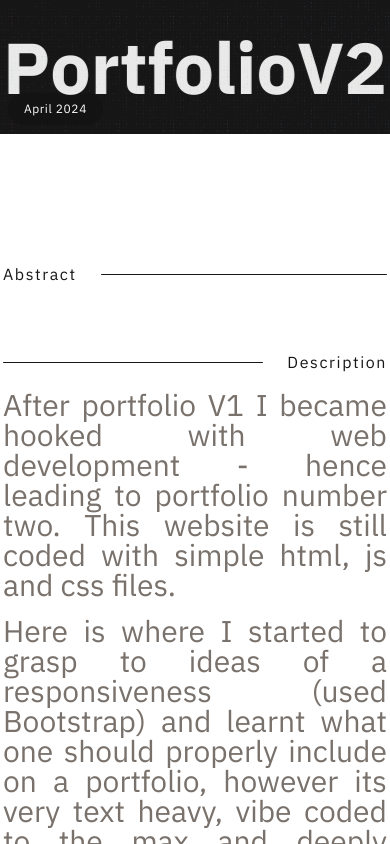
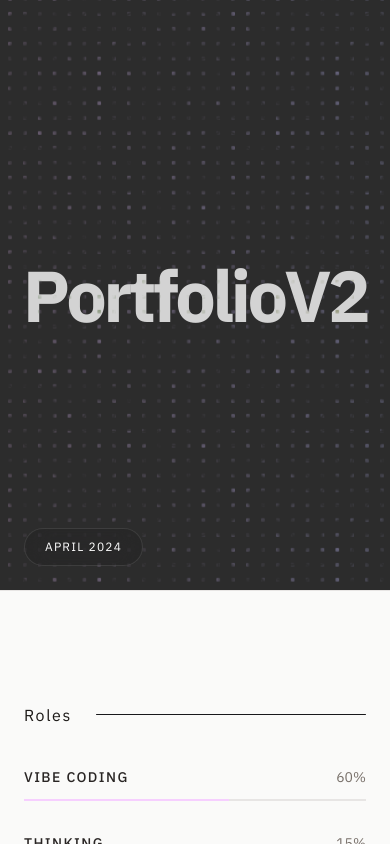
Before and after one commit to ToadBoyChen/new_portfolio, a Next.js app: page /portfolio/portfolio-2 in a window 390 px wide. Built offline with nearby package versions, Linux system fonts and the light colour scheme.

Commit message:
vibe coded - gemini improved content flow

```diff
--- a/components/PortfolioAbstract.tsx
+++ b/components/PortfolioAbstract.tsx
@@ -19,7 +19,6 @@ interface PortfolioAbstractProps {
     content: Record<string, string>;
     color: string;
 }
-
 
 export default function PortfolioAbstract(props: PortfolioAbstractProps) {
     const width = 400;
@@ -51,7 +50,7 @@ export default function PortfolioAbstract(props: PortfolioAbstractProps) {
         photoAlbumLength,
         (i) => ({
             opacity: i === currentImageIndex ? 1 : 0,
-            y: i === currentImageIndex ? 0 : 80,
+            y: i === currentImageIndex ? 0 : 20,
         }),
         [currentImageIndex]
     );
@@ -114,77 +113,93 @@ export default function PortfolioAbstract(props: PortfolioAbstractProps) {
     };
 
     return (
-        <section>
-            <div className="relative border-b">
-                <div className="z-10 text-white mix-blend-difference text-7xl md:text-8xl font-black leading-none justify-center tracking-normal sm:tracking-wide md:tracking-widest absolute top-1/2 -translate-y-1/2 left-1/2 -translate-x-1/2">
+        <section className="bg-stone-50 min-h-screen text-stone-900 selection:bg-stone-900 selection:text-stone-50">
+            {/* Hero Section */}
+            <div className="relative h-[70vh] min-h-[500px] w-full border-b border-stone-200 overflow-hidden flex items-center justify-center">
+                <div className="absolute inset-0 z-0">
+                    <img
+                        src={props.bannerImage}
+                        alt={`${props.name} banner`}
+                        className="w-full h-full object-cover object-top opacity-90"
+                    />
+                </div>
+                <div className="relative z-10 w-full text-center text-white mix-blend-difference text-7xl md:text-9xl font-black leading-none tracking-tighter">
                     <IntroText
                         text={props.name}
                         direction="left"
                         spacing={false}
                     />
                 </div>
-                <img
-                    src={props.bannerImage}
-                    alt={`${props.name} banner`}
-                    className="w-full object-cover object-top max-h-100 lg:max-h-70"
-                />
-                <p className="absolute bottom-2 left-2 tracking-wider bg-black/10 px-4 py-2 rounded-4xl backdrop-blur-sm text-xs">
-                    <span className="text-white mix-blend-difference">{props.date}</span>
+                <div className="absolute bottom-6 left-6 md:bottom-10 md:left-10 z-20">
+                    <p className="tracking-widest bg-black/10 px-5 py-2.5 rounded-full backdrop-blur-md text-xs font-mono uppercase border border-white/10">
+                        <span className="text-white drop-shadow-sm">{props.date}</span>
                     </p>
                 </div>
-
-            <div className="mx-auto max-w-sm sm:max-w-md md:max-w-xl lg:max-w-3xl fle flex-col items-center">
-
-                <div className="mt-32" />
-                <CustomDiv label="Abstract" align="left" />
-
-                <div className="mt-16" />
-                <CustomDiv label="Description" align="right" />
-                <div className="space-y-4">
-                    {props.description.map((para, i) => (
-                        <p key={i} className="text-stone-500 text-3xl leading-none text-justify">
-                            {para}
-                        </p>
-                    ))}
             </div>
 
-                <div className="mt-16" />
-                <CustomDiv label="Roles" align="right" />
+            {/* Main Content Grid */}
+            <div className="max-w-screen-2xl mx-auto px-6 md:px-12 w-full">
+                <div className="grid grid-cols-1 lg:grid-cols-12 gap-16 lg:gap-24 py-24 lg:py-40">
+
+                    {/* Left Column: Metadata (Roles & Stack) */}
+                    <div className="lg:col-span-4 flex flex-col gap-24">
+                        <div>
+                            <CustomDiv label="Roles" align="left" />
                             <ul className="flex flex-col gap-8 mt-10">
                                 {Object.entries(props.roles).map(([role, percent]) => (
                                     <RoleBar key={role} role={role} percent={percent} color={props.color} />
                                 ))}
                             </ul>
+                        </div>
 
-                <div className="mt-16" />
-                <CustomDiv label="Technical Stack" align="right" />
-                <ul className="grid grid-cols-2 md:grid-cols-4 gap-8 mt-12">
+                        <div>
+                            <CustomDiv label="Technical Stack" align="left" />
+                            <ul className="flex flex-col gap-0 mt-8 border-t border-stone-200">
                                 {props.stack.map((tech, i) => (
-                        <li key={i} className="flex items-baseline gap-2 border-b border-stone-200">
-                            <span className="text-xs text-stone-400">{(i + 1).toString()}</span>
-                            <span className="text-stone-800 tracking-tight text-xl md:text-2xl">{tech}</span>
+                                    <li key={i} className="flex items-center justify-between py-4 border-b border-stone-200 group">
+                                        <span className="text-xs text-stone-400 font-mono tracking-widest">
+                                            {(i + 1).toString().padStart(2, '0')}
+                                        </span>
+                                        <span className="text-stone-800 tracking-tight text-lg md:text-xl font-medium transition-transform group-hover:-translate-x-2">
+                                            {tech}
+                                        </span>
                                     </li>
                                 ))}
                             </ul>
+                        </div>
+                    </div>
 
-                <div className="w-full relative flex flex-col items-center mt-32">
-                    <CustomDiv label={"Images"} align="left" />
+                    {/* Right Column: Narrative */}
+                    <div className="lg:col-span-7 lg:col-start-6">
+                        <CustomDiv label="Abstract" align="left" />
+                        <div className="mt-12 space-y-8">
+                            {props.description.map((para, i) => (
+                                <p key={i} className="text-stone-600 text-2xl md:text-3xl leading-snug tracking-tight text-justify font-light">
+                                    {para}
+                                </p>
+                            ))}
+                        </div>
+                    </div>
+                </div>
+            </div>
+
+            {/* Immersive Gallery Section */}
+            <div className="w-full relative flex flex-col items-center py-24 bg-stone-100 overflow-hidden border-y border-stone-200">
+                <div className="max-w-screen-2xl w-full px-6 md:px-12 mb-16">
+                    <CustomDiv label="Visual Documentation" align="center" />
+                </div>
+
                 <div
-                        className="relative w-screen h-100 flex justify-center items-center cursor-none touch-pan-y select-none"
-
+                    className="relative w-screen h-[500px] flex justify-center items-center cursor-none touch-pan-y select-none"
                     onClick={handleContainerClick}
                     onTouchStart={onTouchStart}
                     onTouchMove={onTouchMove}
                     onTouchEnd={onTouchEnd}
                 >
-                        <div
-                            className="w-1/2 absolute left-0 top-0 h-full"
-                            {...getHoverProps("Prev", props.color)}
-                        />
-                        <div
-                            className="w-1/2 absolute right-0 top-0 h-full"
-                            {...getHoverProps("Next", props.color)}
-                        />
+                    {/* Invisible Hitboxes for Hover Cursor */}
+                    <div className="w-1/2 absolute left-0 top-0 h-full z-40" {...getHoverProps("Prev", props.color)} />
+                    <div className="w-1/2 absolute right-0 top-0 h-full z-40" {...getHoverProps("Next", props.color)} />
+
                     {springs.map(({ x, scale, zIndex, opacity }, i) => (
                         <animated.div
                             key={i}
@@ -199,36 +214,42 @@ export default function PortfolioAbstract(props: PortfolioAbstractProps) {
                         >
                             <img
                                 src={Object.entries(props.content)[i][1]}
-                                    alt={`${props.name} photo ${i}`}
-                                    className="w-full h-full object-cover rounded-lg"
+                                alt={`${props.name} documentation ${i}`}
+                                className="w-full h-full object-cover rounded-xl shadow-2xl"
                             />
                         </animated.div>
                     ))}
                 </div>
-                    <div className="relative w-full flex justify-center">
+
+                {/* Caption Container */}
+                <div className="relative w-full max-w-3xl px-6 h-32 mt-12 flex justify-center">
                     {textSprings.map(({ opacity, y }, i) => (
                         <animated.p
                             key={i}
-                                className="absolute tracking-tighter text-justify text-lg text-stone-800 md:text-xl"
+                            className="absolute inset-x-0 mx-auto text-center tracking-tight text-stone-600 md:text-lg font-light leading-relaxed"
                             style={{
                                 opacity,
                                 transform: y.to(v => `translate3d(0, ${v}px, 0)`),
                             }}
                         >
-                                <span className="mr-2 text-xs text-stone-400">{i}</span>
-                                {Object.entries(props.content)[i][0]}
+                            <span className="block text-xs text-stone-400 font-mono mb-2 uppercase tracking-widest">
+                                Fig. {(i + 1).toString().padStart(2, '0')}
+                            </span>
+                            {Object.entries(props.content)[i][0].replace(/Figure [a-zA-Z]+:/, '')}
                         </animated.p>
                     ))}
                 </div>
             </div>
 
-                <div className="mt-64 mb-16" />
-                <ul className="gap-6 flex flex-col absolute w-[80vw] left-1/2 -translate-x-1/2">
-                    <CustomDiv label={"Links"} align="left" />
+            {/* Links Footer */}
+            <div className="max-w-4xl mx-auto px-6 w-full py-32 md:py-48">
+                <CustomDiv label="External Links" align="left" />
+                <ul className="flex flex-col gap-6 mt-12">
                     {Object.entries(props.links).map(([label, url]) => (
                         <li
                             key={label}
                             {...getHoverProps("Go To", props.color)}
+                            className="group"
                         >
                             <PortfolioAbstractEntry
                                 link={url}
@@ -252,14 +273,14 @@ function RoleBar({ role, percent, color }: { role: string; percent: number; colo
     return (
         <div ref={ref} className="w-full">
             <div className="flex justify-between items-end mb-3">
-                <p className="text-sm tracking-widest text-stone-600">
+                <p className="text-sm tracking-widest text-stone-800 uppercase font-medium">
                     {role}
                 </p>
-                <p className="text-md text-stone-600">
-                    {percent} <span className="text-xs text-stone-400">%</span>
+                <p className="text-sm font-mono text-stone-500 tabular-nums">
+                    {percent}%
                 </p>
             </div>
-            <div className="h-1 w-full bg-stone-200 relative">
+            <div className="h-[2px] w-full bg-stone-200 relative overflow-hidden">
                 <animated.div style={spring} className={`absolute top-0 left-0 h-full ${color}`} />
             </div>
         </div>
```
Lines whose indentation alone changed are shown as unchanged.
